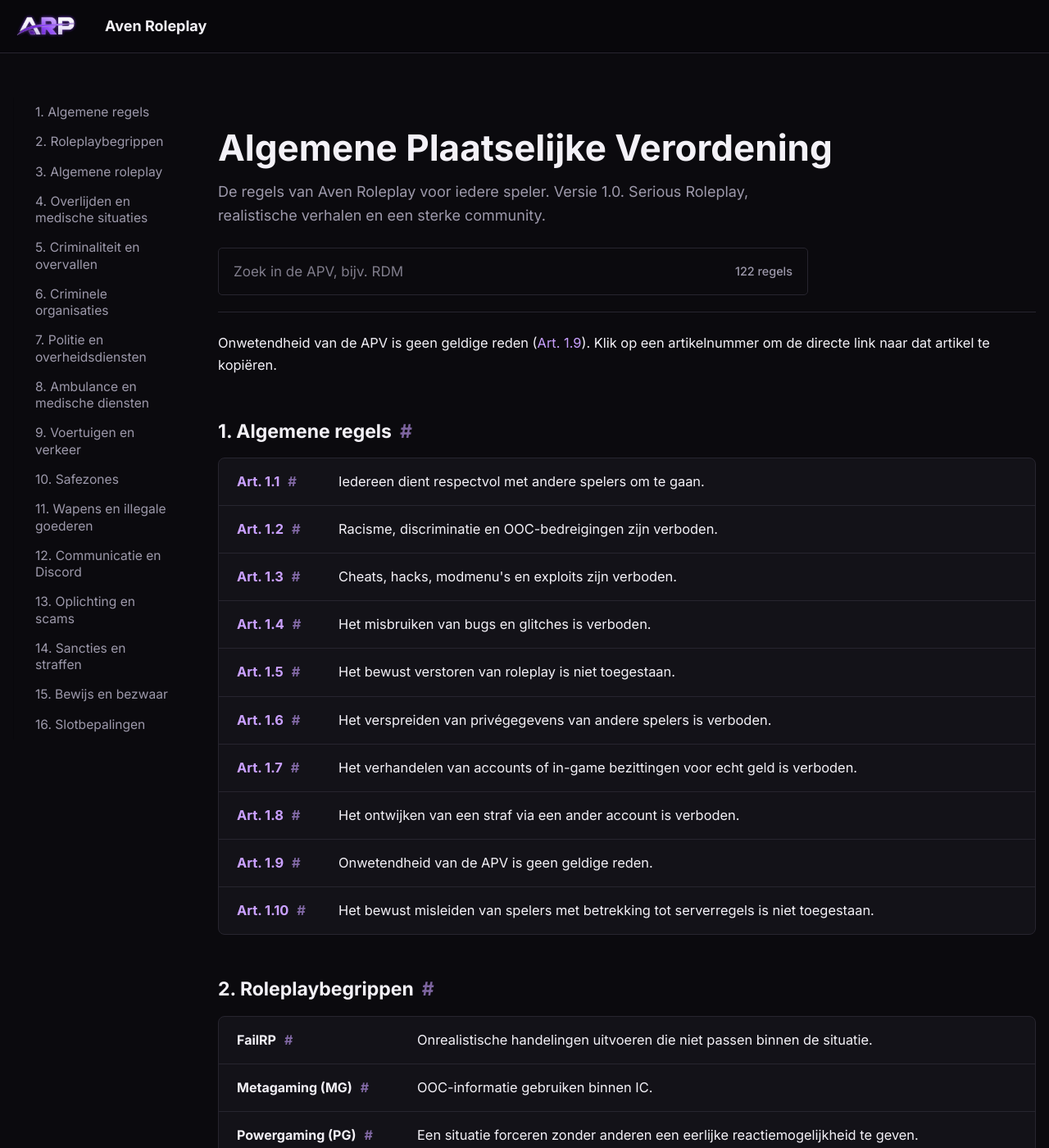
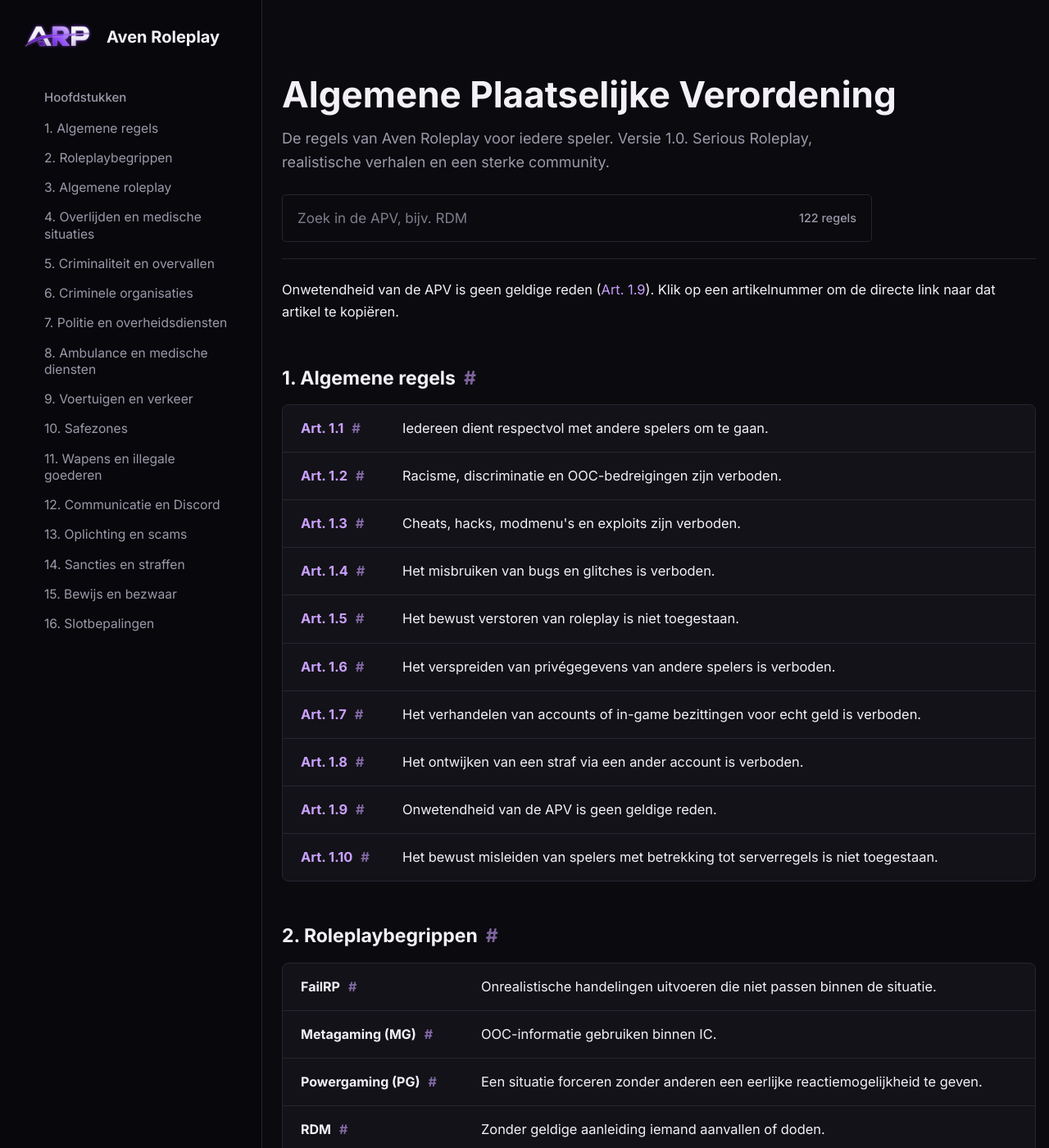
Before and after one commit to frearkdev/aven-regels, an MkDocs documentation site: the page built from docs/index.md, in a window 1280 px wide and 1400 px high. Shown: the whole window at 82% size. Built offline with MkDocs 1.6.1 and Material for MkDocs 9.7.7, drawn with Linux system fonts in a browser that asks for light colours.

Commit message:
Make the APV sidebar a full-height rail like the portal
On desktop the sidebar floated beside the page with a gap and a dark strip
next to it. It is now a fixed, full-height column with a border and the
logo block on top, followed by the chapter list, matching the portal sidebar.
The separate header is hidden on desktop since the rail carries the brand;
mobile keeps the header and drawer.

Co-Authored-By: Claude Sonnet 5.5 <noreply@anthropic.com>

```diff
--- a/docs/stylesheets/extra.css
+++ b/docs/stylesheets/extra.css
@@ -50,13 +50,23 @@ body { overflow-x: clip; }
 .md-nav--secondary .md-nav__link:hover { background: var(--aven-surface); color: var(--aven-text); }
 .md-nav__item .md-nav__link--active { background: var(--aven-surface-2); color: var(--aven-text); font-weight: 500; }
 @media (min-width: 76.25em) {
-  /* De site-titel en de pagina-"APV" staan al in de header en de paginakop */
-  .md-nav--primary > .md-nav__title,
+  /* Zijbalk als vaste, volle-hoogte kolom zoals in het portaal; de header zit erin (merkblok) */
+  .md-sidebar--primary { position: fixed !important; top: 0; left: 0; bottom: 0; width: 16rem !important; height: 100vh !important; padding: 0 !important; background: var(--aven-void); border-right: 1px solid var(--aven-line); z-index: 5; }
+  .md-sidebar--primary .md-sidebar__scrollwrap { height: 100%; margin: 0; padding: 0 .75rem 1rem; }
+  .md-sidebar--primary .md-sidebar__inner { padding: 0; }
+  .md-header { display: none; }
+  .md-main, .md-footer { margin-left: 16rem; }
+
+  .md-nav--primary > .md-nav__title { display: flex !important; align-items: center; gap: .75rem; margin: 0 -.75rem .5rem; padding: 1.1rem 1.25rem; height: auto; background: none; box-shadow: none; color: var(--aven-text); font-size: 1rem; font-weight: 700; cursor: default; }
+  .md-nav--primary > .md-nav__title .md-logo { display: inline-block !important; padding: 0; margin: 0; }
+  .md-nav--primary > .md-nav__title .md-logo img { height: 2.25rem; width: auto; }
   .md-nav--primary > .md-nav__list > .md-nav__item > .md-nav__link,
   .md-nav--secondary > .md-nav__title { display: none; }
   .md-nav--primary .md-nav--secondary { margin: 0; }
   .md-nav--secondary .md-nav__list { padding: 0; }
-  .md-sidebar--primary { padding-top: 1.2rem; }
+  .md-nav--secondary .md-nav__list::before { content: "Hoofdstukken"; display: block; padding: .5rem .7rem; font-size: .75rem; font-weight: 500; color: var(--aven-muted); }
+  .md-nav--secondary .md-nav__link { display: block; }
+  .md-top { left: auto; }
 }
 
 /* Pagina */
```
